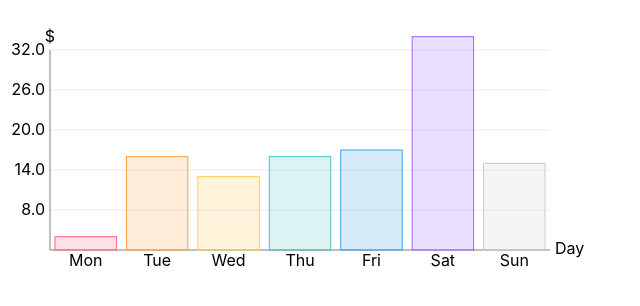
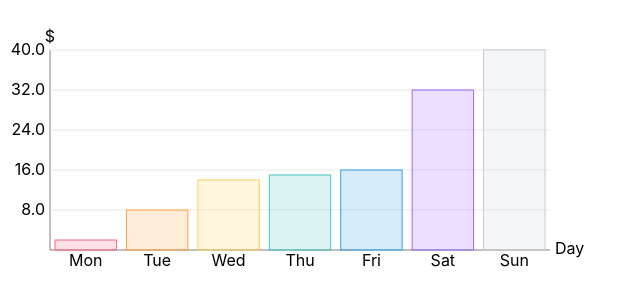
Before and after one commit to riaydh06/Custom-Chart, a React (Create React App) app: page / in a window 1280 px wide. Shown: the top 306 px of the page, without its empty margins (0-640 px from the left). Built offline with nearby package versions, Linux system fonts and the light colour scheme.

Commit message:
remove min

```diff
--- a/src/App.tsx
+++ b/src/App.tsx
@@ -3,7 +3,7 @@ import BarChart from "./graph/BarChart";
 
 const data = {
   labels: ["Mon", "Tue", "Wed", "Thu", "Fri", "Sat", "Sun"],
-  data: [2, 14, 11, 14, 15, 32, 13],
+  data: [2, 8, 14, 15, 16, 32, 40],
   backgroundColor: [
     "rgba(255, 99, 132, 0.2)",
     "rgba(255, 159, 64, 0.2)",
--- a/src/graph/BarChart.tsx
+++ b/src/graph/BarChart.tsx
@@ -25,11 +25,8 @@ function BarChart({ configs }: Props) {
     (currMax, dataY) => Math.max(currMax, dataY),
     -Infinity
   );
-  const dataYMin = data.reduce(
-    (currMin, dataY) => Math.min(currMin, dataY),
-    Infinity
-  );
-  const dataYRange = dataYMax - dataYMin;
+
+  const dataYRange = dataYMax;
 
   const numYTicks = 5;
 
@@ -50,9 +47,11 @@ function BarChart({ configs }: Props) {
       </text>
 
       {/* Y axis */}
-      <line x1={x0} y1={y0} x2={x0} y2={y0 + yAxisLength} stroke="grey" />
+      <line x1={x0} y1={y0 + yAxisLength} x2={x0} y2={y0} stroke="grey" />
       {Array.from({ length: numYTicks }).map((_, index) => {
         const y = y0 + index * (yAxisLength / numYTicks);
+
+        console.log({ y0, y, yAxisLength, dataYRange });
 
         const yValue = (dataYMax - index * (dataYRange / numYTicks)).toFixed(1);
 
@@ -86,8 +85,6 @@ function BarChart({ configs }: Props) {
 
         const sidePadding = 10;
 
-        // console.log({ x, yRatio, y, height, dd: data[index] });
-
         return (
           <g key={index}>
             <rect
```
